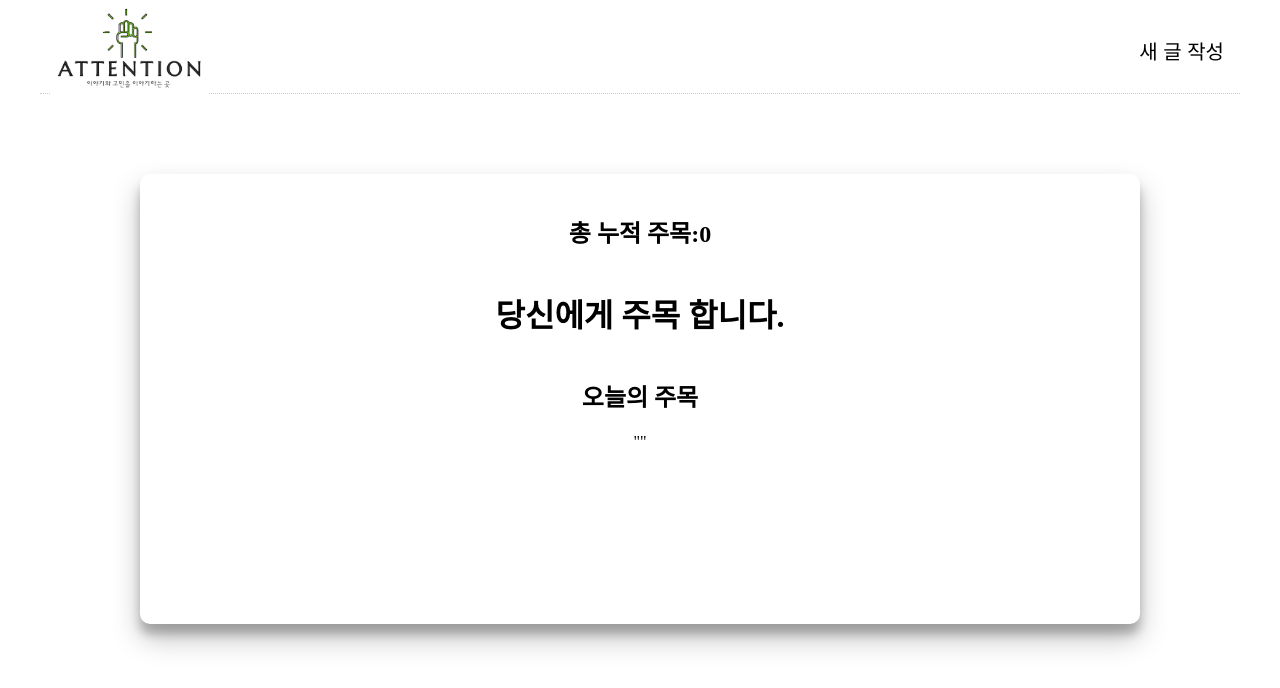
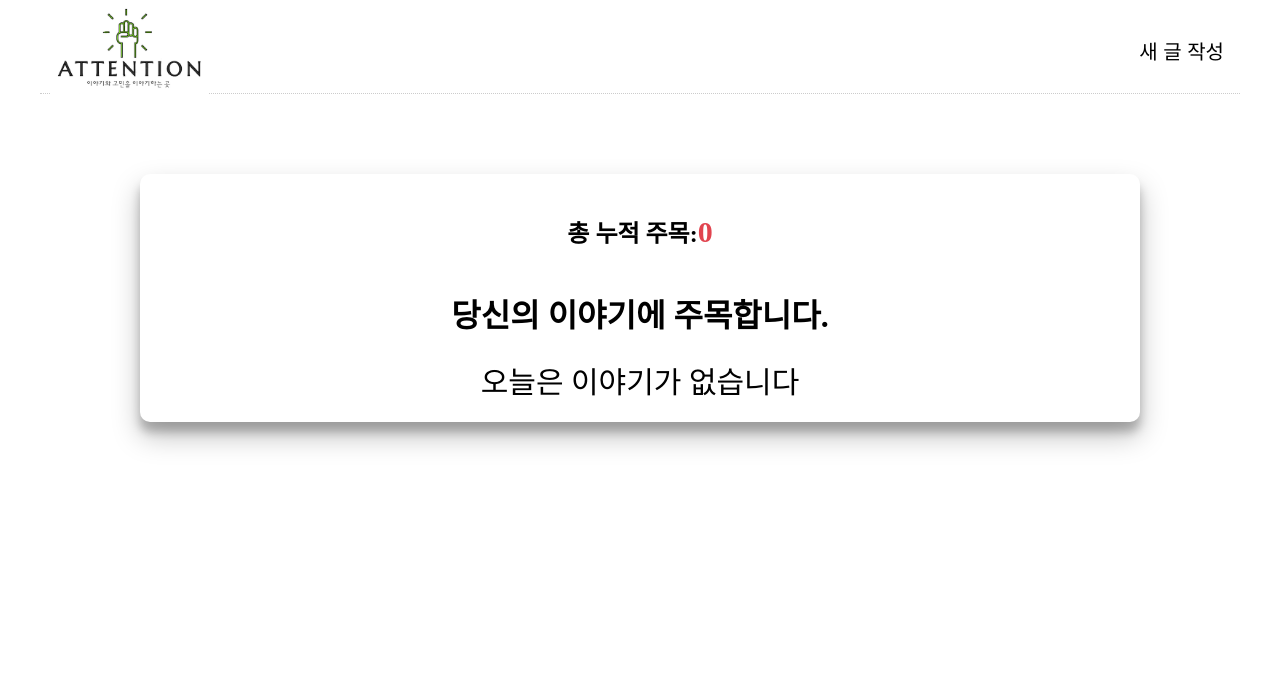
Before and after one commit to socow/project_attention, a React (Create React App) app: page / in a window 1280 px wide. Shown: the top 688 px of the page. Built offline with nearby package versions, Linux system fonts and the light colour scheme; no server answers; the database is empty.

Commit message:
Refactor:css 수정 및 컴포넌트 분리

```diff
--- a/src/components/Calendar.tsx
+++ b/src/components/Calendar.tsx
@@ -3,24 +3,14 @@ import "react-datepicker/dist/react-datepicker.css";
 import { ko } from "date-fns/esm/locale";
 import { useCallback, useState } from "react";
 import styled from "styled-components";
-import { useNavigate } from "react-router";
-import { attentionRequest } from "src/apis/api";
-import { checkSelector } from "src/store/attention.recoil";
+import { allDataSelector } from "src/store/attention.recoil";
 import { useRecoilValue } from "recoil";
-
+import PostFrom from "./PostForm";
 export default function Calendar() {
-  const navigate = useNavigate();
   const [startDate, setStartDate] = useState<Date>(new Date());
   const [isDateSelected, setIsDateSelected] = useState<boolean>(false);
   const [isCheck, setIsCheck] = useState<boolean>(false);
-  const [story, setStory] = useState<string>("");
-  const check = useRecoilValue(checkSelector);
-
-  const post = async (e: React.FormEvent<HTMLFormElement>) => {
-    e.preventDefault();
-    await attentionRequest.post(story, startDate);
-    navigate("/");
-  };
+  const check = useRecoilValue(allDataSelector);
 
   const openResevation = useCallback(() => {
     setIsCheck(false);
@@ -56,21 +46,22 @@ export default function Calendar() {
         />
       </CalendarSection>
       {isDateSelected && (
-        <div>
+        <PostWappar>
           {isCheck ? (
-            <form onSubmit={post}>
-              제목
-              <input onChange={(e) => setStory(e.target.value)} />
-              <button type="submit">글 작성하기</button>
-            </form>
+            <PostFrom startDate={startDate} />
           ) : (
-            <p>예약이 마감되었습니다</p>
+            <h1>해당 날짜는 예약이 마감되었습니다.</h1>
           )}
-        </div>
+        </PostWappar>
       )}
     </>
   );
 }
+const PostWappar = styled.div`
+  display: flex;
+  align-items: center;
+  height: 100%;
+`;
 
 const CalendarSection = styled.section`
   box-shadow: rgba(0, 0, 0, 0.24) 0px 3px 8px;
--- a/src/components/Main.tsx
+++ b/src/components/Main.tsx
@@ -4,7 +4,7 @@ import { attentionRequest } from "../apis/api";
 import { useRecoilValue, useSetRecoilState } from "recoil";
 import {
   attentionState,
-  checkSelector,
+  allDataSelector,
   todaySelector,
 } from "src/store/attention.recoil";
 import { Type } from "src/model/attention";
@@ -12,13 +12,14 @@ import { Type } from "src/model/attention";
 export default function Main() {
   const setData = useSetRecoilState<Type[]>(attentionState);
   const today = useRecoilValue(todaySelector);
-  const check = useRecoilValue(checkSelector);
+  const check = useRecoilValue(allDataSelector);
 
   const getData = useCallback(() => attentionRequest.get(setData), [setData]);
 
   const todayDate = useMemo(() => today, [today]);
 
   const allStory = useMemo(() => check, [check]);
+
   useEffect(() => {
     getData();
   }, [getData]);
@@ -26,10 +27,15 @@ export default function Main() {
   return (
     <>
       <Wappar>
-        <h2>총 누적 주목:{allStory.length}</h2>
-        <h1>당신에게 주목 합니다. </h1>
-        <h2>오늘의 주목</h2>
-        <span> "{todayDate?.story}"</span>
+        <h2>
+          총 누적 주목:<span>{allStory.length}</span>
+        </h2>
+        <h1>당신의 이야기에 주목합니다. </h1>
+        {todayDate ? (
+          <p> "{todayDate?.story}"</p>
+        ) : (
+          <span>오늘은 이야기가 없습니다</span>
+        )}
       </Wappar>
     </>
   );
@@ -40,11 +46,21 @@ export const Wappar = styled.div`
   flex-direction: column;
   align-items: center;
   width: 100%;
+  height: 100%;
   padding: 20px;
   margin-top: 50px;
   background: #fff;
   border-radius: 10px;
   box-shadow: rgb(0 0 0 / 25%) 0px 14px 28px, rgb(0 0 0 / 22%) 0px 10px 10px;
+  p {
+    line-height: 40px;
+  }
+  h2 {
+    span {
+      color: rgb(225, 68, 79);
+    }
+  }
   span {
+    font-size: 30px;
   }
 `;
--- /dev/null
+++ b/src/components/PostForm.tsx
@@ -0,0 +1,69 @@
+import { useState } from "react";
+import { useNavigate } from "react-router";
+import { attentionRequest } from "src/apis/api";
+import styled from "styled-components";
+type Props = {
+  startDate: Date;
+};
+export default function PostFrom({ startDate }: Props) {
+  const navigate = useNavigate();
+  const SelectedDate = startDate.toLocaleDateString("ko-kr");
+  const [story, setStory] = useState<string>("");
+
+  const onChange = (e: React.ChangeEvent<HTMLTextAreaElement>) => {
+    setStory(e.target.value);
+  };
+
+  const post = async (e: React.FormEvent<HTMLFormElement>) => {
+    e.preventDefault();
+    await attentionRequest.post(story, startDate);
+    navigate("/");
+  };
+
+  return (
+    <>
+      <PostStory onSubmit={post}>
+        <h1>당신의 이야기를 예약해주세요</h1>
+        <h2>
+          선택한 날짜: "<span>{SelectedDate}</span>"
+        </h2>
+
+        <textarea
+          placeholder="당신의 이야기를 적어주세요."
+          onChange={onChange}
+        />
+        <button type="submit">글 작성하기</button>
+      </PostStory>
+    </>
+  );
+}
+const PostStory = styled.form`
+  h1 {
+    top: 30px;
+  }
+  h2 {
+    span {
+      color: rgb(225, 68, 79);
+    }
+  }
+  textarea {
+    height: 200px;
+    width: 345px;
+    border: 3px solid #f2f2f2;
+    font-size: 22px;
+    padding: 5px;
+    margin: 4px 9px;
+  }
+  button {
+    display: flex;
+    justify-content: center;
+    align-items: center;
+    width: 100%;
+    height: 50px;
+    font-weight: 700;
+    background-color: #ffff;
+    border: 1px solid rgb(210, 208, 208);
+    color: black;
+    cursor: pointer;
+  }
+`;
--- a/src/pages/MainPage.tsx
+++ b/src/pages/MainPage.tsx
@@ -12,7 +12,7 @@ export default function MainPage() {
 export const Container = styled.div`
   display: flex;
   width: 1000px;
-  height: 500px;
+  height: 100%;
   margin: auto;
   padding: 30px;
   justify-content: center;
--- a/src/pages/NewPostPage.tsx
+++ b/src/pages/NewPostPage.tsx
@@ -14,6 +14,7 @@ const PostWappar = styled.div`
   display: flex;
   justify-content: space-evenly;
   align-items: flex-start;
+  align-items: center;
   width: 100%;
   padding: 20px;
   margin-top: 50px;
--- a/src/store/attention.recoil.ts
+++ b/src/store/attention.recoil.ts
@@ -13,12 +13,16 @@ export const todaySelector = selector({
     const todayData = data.filter(
       (info: any) => info.date === new Date().toLocaleDateString("ko-kr")
     );
+    // if (todayData.length < 1) {
+    //   return todayData[]
+    // } else {
     return todayData[0];
+    // }
   },
 });
 
-export const checkSelector = selector({
-  key: "checkSelector",
+export const allDataSelector = selector({
+  key: "allDataSelector",
   get: ({ get }) => {
     const check = get(attentionState);
     return check;
```
